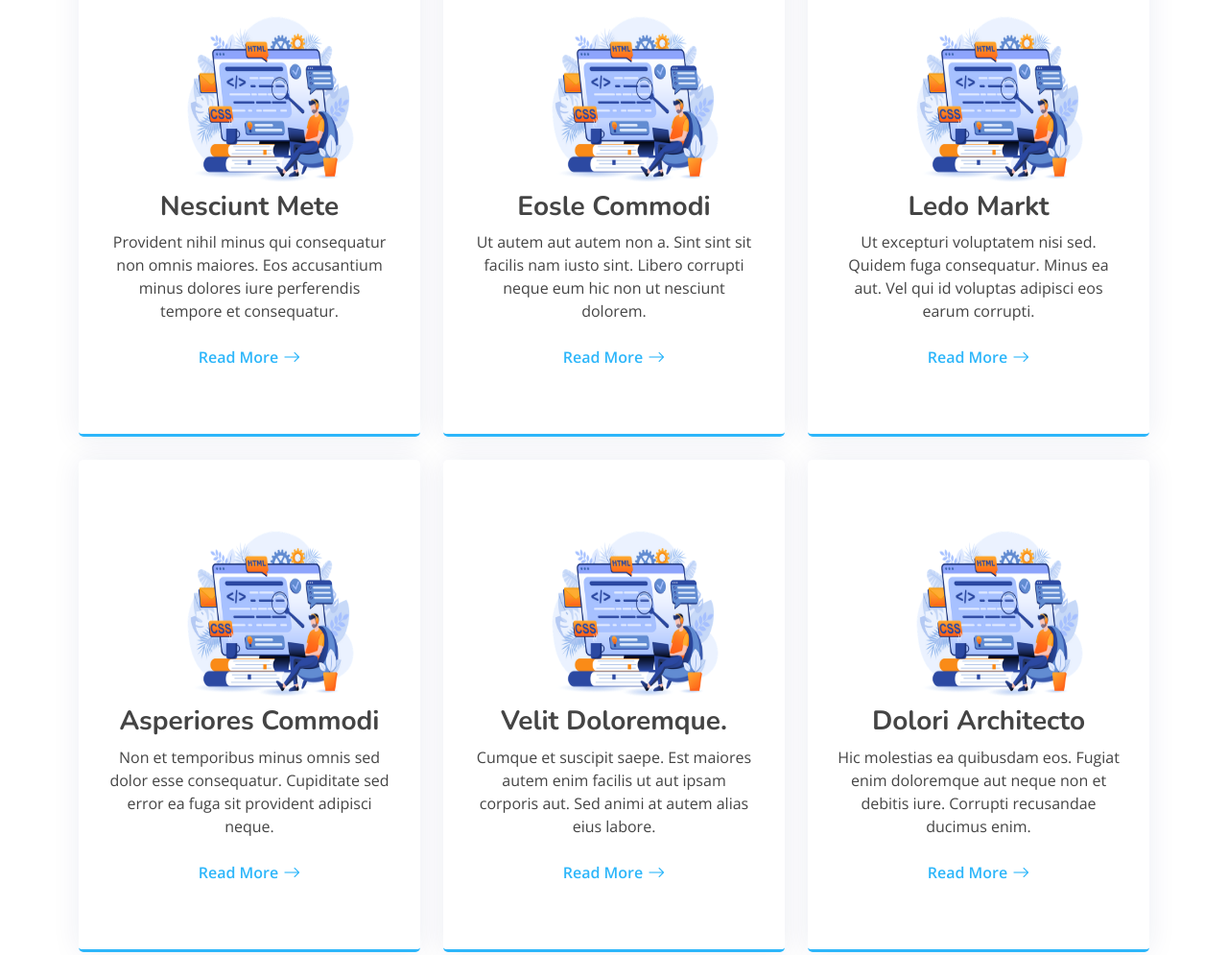
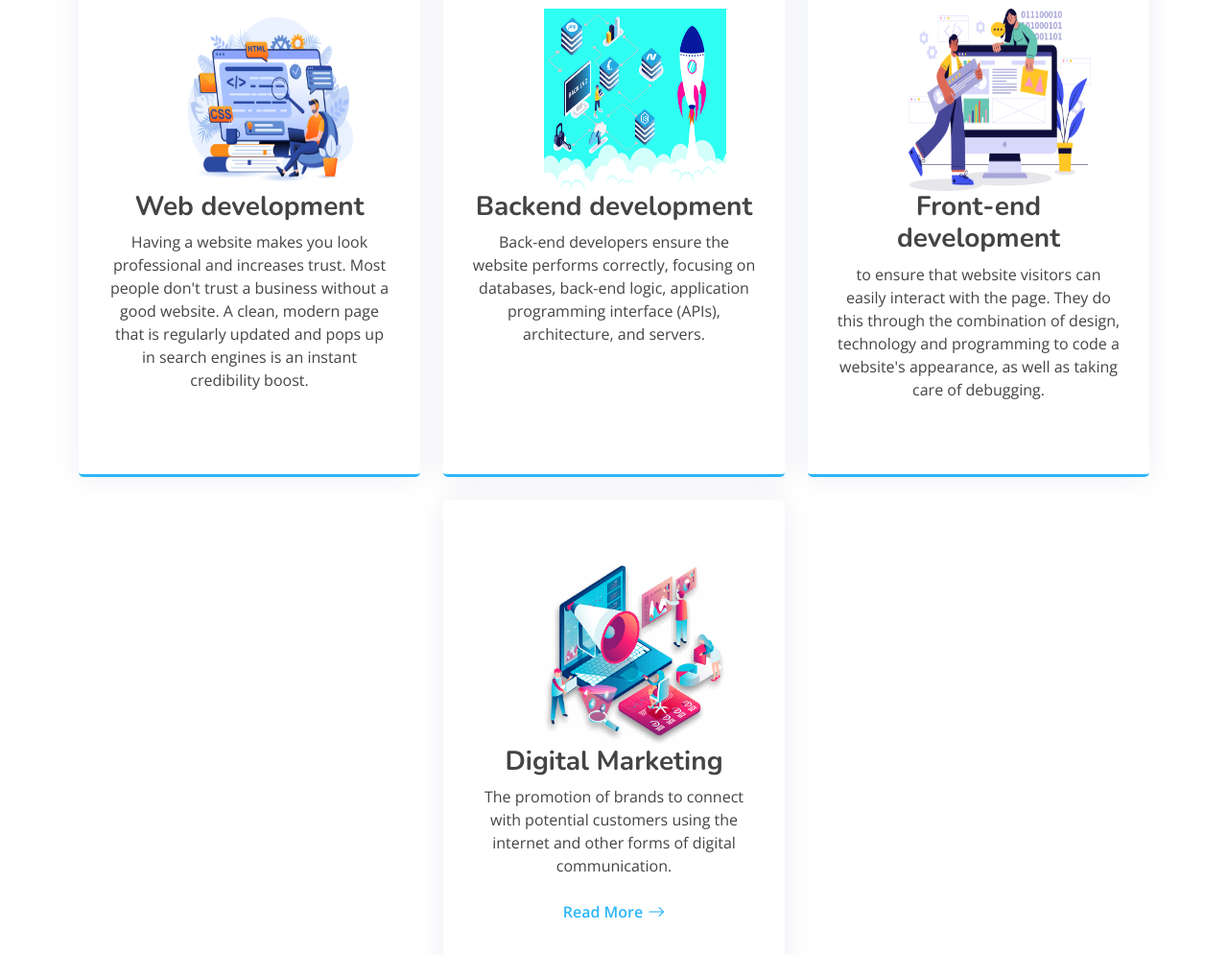
Before and after one commit to jakkansai/portfolio, a plain HTML site: page index.html in a window 1280 px wide. Shown: the part 1619-2614 px from the top of the page at 96% size. Drawn offline with nearby package versions, Linux system fonts and the light colour scheme.

Commit message:
complete

```diff
--- a/index.html
+++ b/index.html
@@ -461,60 +461,67 @@
             <div class="service-box blue">
               <i class="img"></i>
               <img src="assets/img/web.png"  width="190" height="190" alt="">
-              <h3>Nesciunt Mete</h3>
-              <p>Provident nihil minus qui consequatur non omnis maiores. Eos accusantium minus dolores iure perferendis tempore et consequatur.</p>
-              <a href="#" class="read-more"><span>Read More</span> <i class="bi bi-arrow-right"></i></a>
+              <h3>Web development</h3>
+              <p>Having a website makes you look professional and increases trust.
+                Most people don't trust a business without a good website. A clean, modern page that
+                 is regularly updated and pops up in search engines is an instant credibility boost.</p>
+
             </div>
           </div>
 
           <div class="col-lg-4 col-md-6" data-aos="fade-up" data-aos-delay="300">
             <div class="service-box blue">
               <i class="img"></i>
-              <img src="assets/img/web.png"  width="190" height="190" alt="">
-              <h3>Eosle Commodi</h3>
-              <p>Ut autem aut autem non a. Sint sint sit facilis nam iusto sint. Libero corrupti neque eum hic non ut nesciunt dolorem.</p>
-              <a href="#" class="read-more"><span>Read More</span> <i class="bi bi-arrow-right"></i></a>
+              <img src="assets/img/backend1.png"  width="190" height="190" alt="">
+              <h3>Backend development</h3>
+              <p>Back-end developers ensure the website performs correctly,
+                focusing on databases, back-end logic,
+                 application programming interface (APIs), architecture, and servers.</p>
+
             </div>
           </div>
 
           <div class="col-lg-4 col-md-6" data-aos="fade-up" data-aos-delay="400">
             <div class="service-box blue">
               <i class="img"></i>
-              <img src="assets/img/web.png"  width="190" height="190" alt="">
-              <h3>Ledo Markt</h3>
-              <p>Ut excepturi voluptatem nisi sed. Quidem fuga consequatur. Minus ea aut. Vel qui id voluptas adipisci eos earum corrupti.</p>
-              <a href="#" class="read-more"><span>Read More</span> <i class="bi bi-arrow-right"></i></a>
+              <img src="assets/img/features-2.png"  width="190" height="190" alt="">
+              <h3>Front-end development</h3>
+              <p> to ensure that website visitors can easily interact with the page.
+                 They do this through the combination of design, technology and
+                 programming to code a website's appearance, as well as taking care of debugging.</p>
+
             </div>
           </div>
 
           <div class="col-lg-4 col-md-6" data-aos="fade-up" data-aos-delay="500">
-            <div class="service-box blue">
+            <!--<div class="service-box blue">
               <i class="img"></i>
               <img src="assets/img/web.png"  width="190" height="190" alt="">
               <h3>Asperiores Commodi</h3>
               <p>Non et temporibus minus omnis sed dolor esse consequatur. Cupiditate sed error ea fuga sit provident adipisci neque.</p>
               <a href="#" class="read-more"><span>Read More</span> <i class="bi bi-arrow-right"></i></a>
-            </div>
+            </div>-->
           </div>
 
           <div class="col-lg-4 col-md-6" data-aos="fade-up" data-aos-delay="600">
             <div class="service-box blue">
               <i class="img"></i>
-              <img src="assets/img/web.png"  width="190" height="190" alt="">
-              <h3>Velit Doloremque.</h3>
-              <p>Cumque et suscipit saepe. Est maiores autem enim facilis ut aut ipsam corporis aut. Sed animi at autem alias eius labore.</p>
+              <img src="assets/img/digital.png"  width="190" height="190" alt="">
+              <h3>Digital Marketing</h3>
+              <p>The promotion of brands to connect with potential
+                customers using the internet and other forms of digital communication.</p>
               <a href="#" class="read-more"><span>Read More</span> <i class="bi bi-arrow-right"></i></a>
             </div>
           </div>
 
           <div class="col-lg-4 col-md-6" data-aos="fade-up" data-aos-delay="700">
-            <div class="service-box blue">
+            <!--<div class="service-box blue">
               <i class="img"></i>
               <img src="assets/img/web.png"  width="190" height="190" alt="">
               <h3>Dolori Architecto</h3>
               <p>Hic molestias ea quibusdam eos. Fugiat enim doloremque aut neque non et debitis iure. Corrupti recusandae ducimus enim.</p>
               <a href="#" class="read-more"><span>Read More</span> <i class="bi bi-arrow-right"></i></a>
-            </div>
+            </div>-->
           </div>
 
         </div>
```
Also changed, not shown: assets/img/digital.jpg (deleted).
